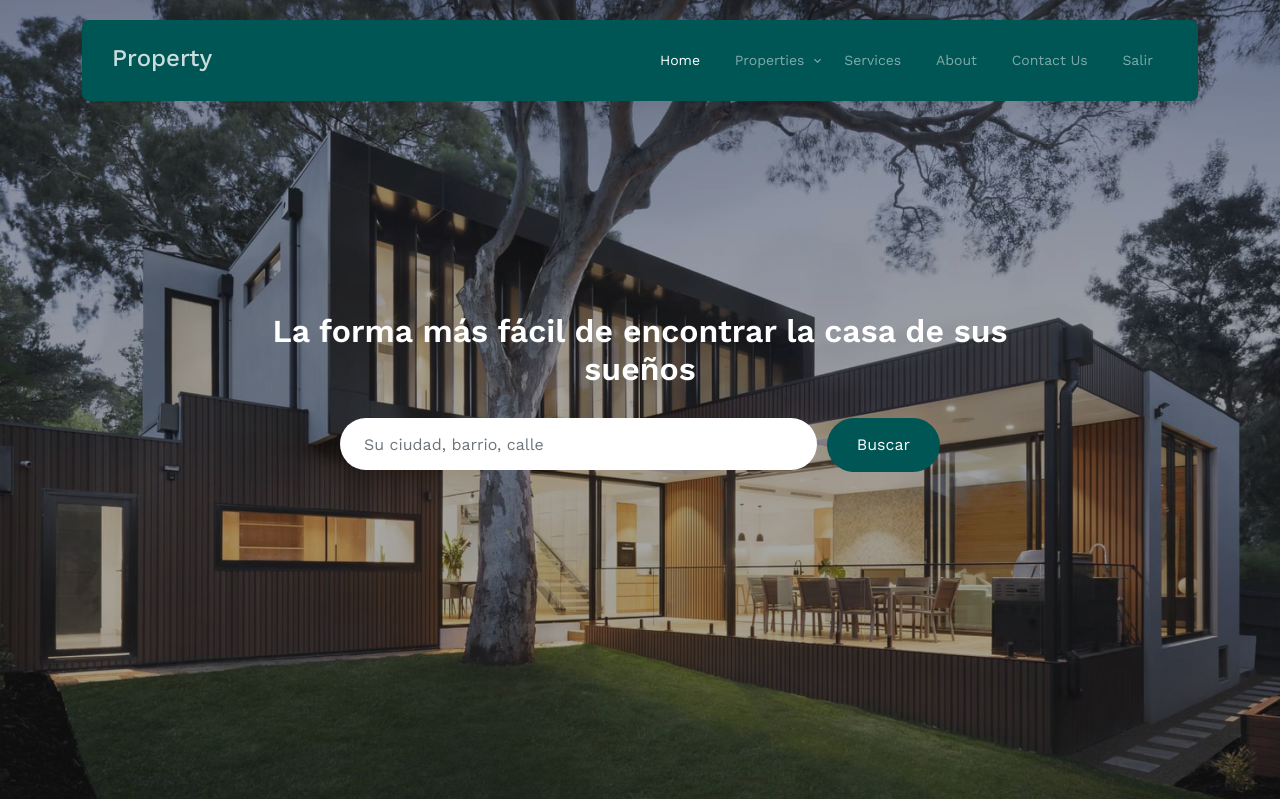
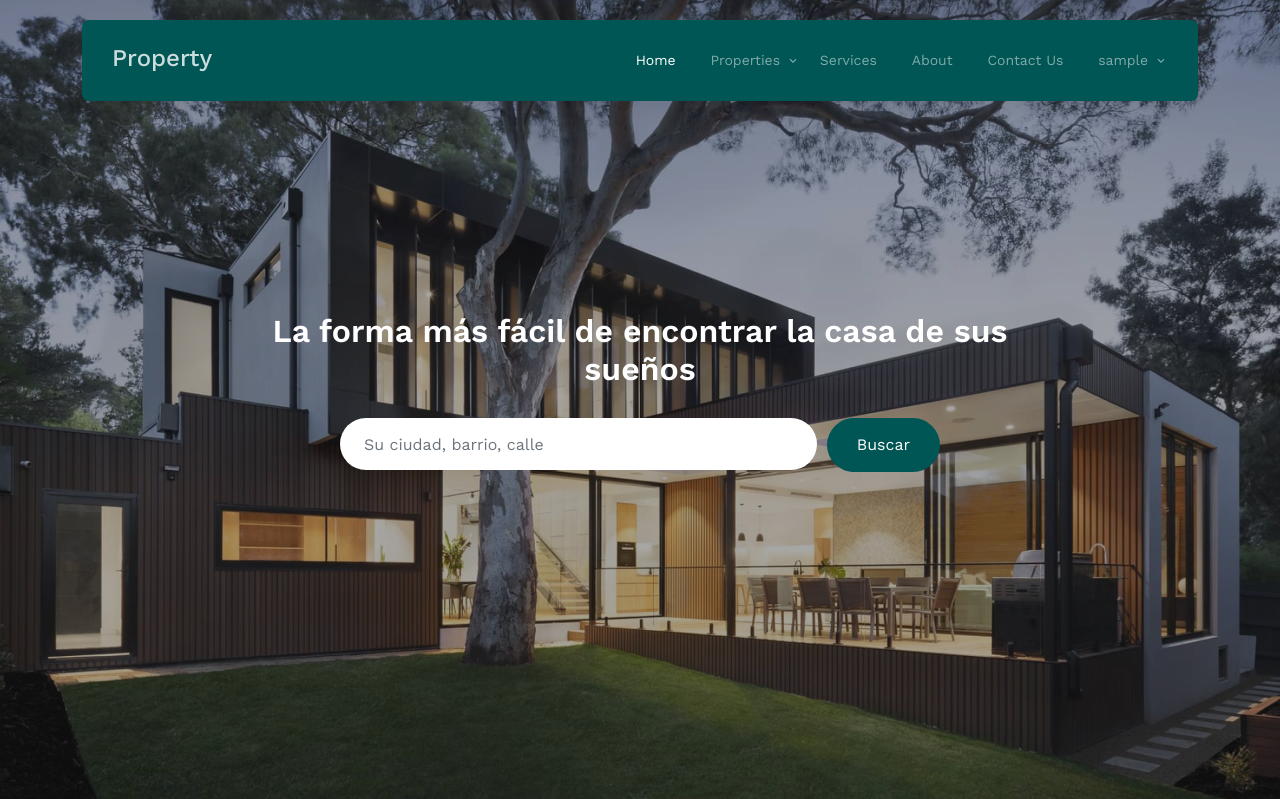
Before and after one commit to wfarelt/proy_ventas_alquiler, a Django app: page / in a window 1280 px wide. Shown: the top 799 px of the page. Run offline with Django 4.2, Linux system fonts and the light colour scheme; the visitor is signed in with stand-in values (Sample User, id 1); some libraries are stand-ins or nearby versions; some web fonts are replaced.

Commit message:
add username in navbar

```diff
--- a/templates/navbar.html
+++ b/templates/navbar.html
@@ -26,7 +26,12 @@
             <li><a href="services.html">Services</a></li>
             <li><a href="about.html">About</a></li>
             <li><a href="contact.html">Contact Us</a></li>
-            <li><a href="{%url 'logout' %}">Salir</a></li>
+            <li class="has-children">
+              <a href="#">{{ user }}</a>
+              <ul class="dropdown">
+                <li><a href="{%url 'logout' %}">Salir</a></li>
+              </ul>
+            </li>
           </ul>
 
           <a
```
